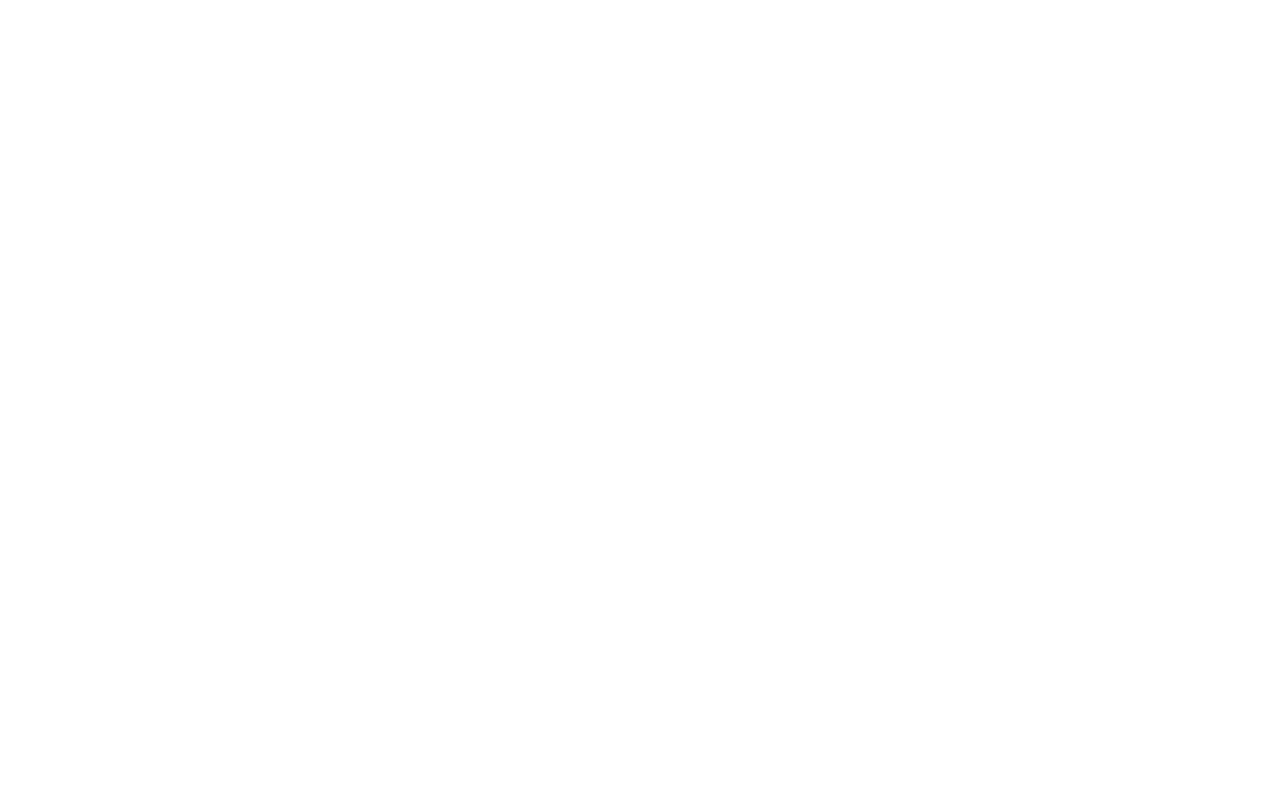
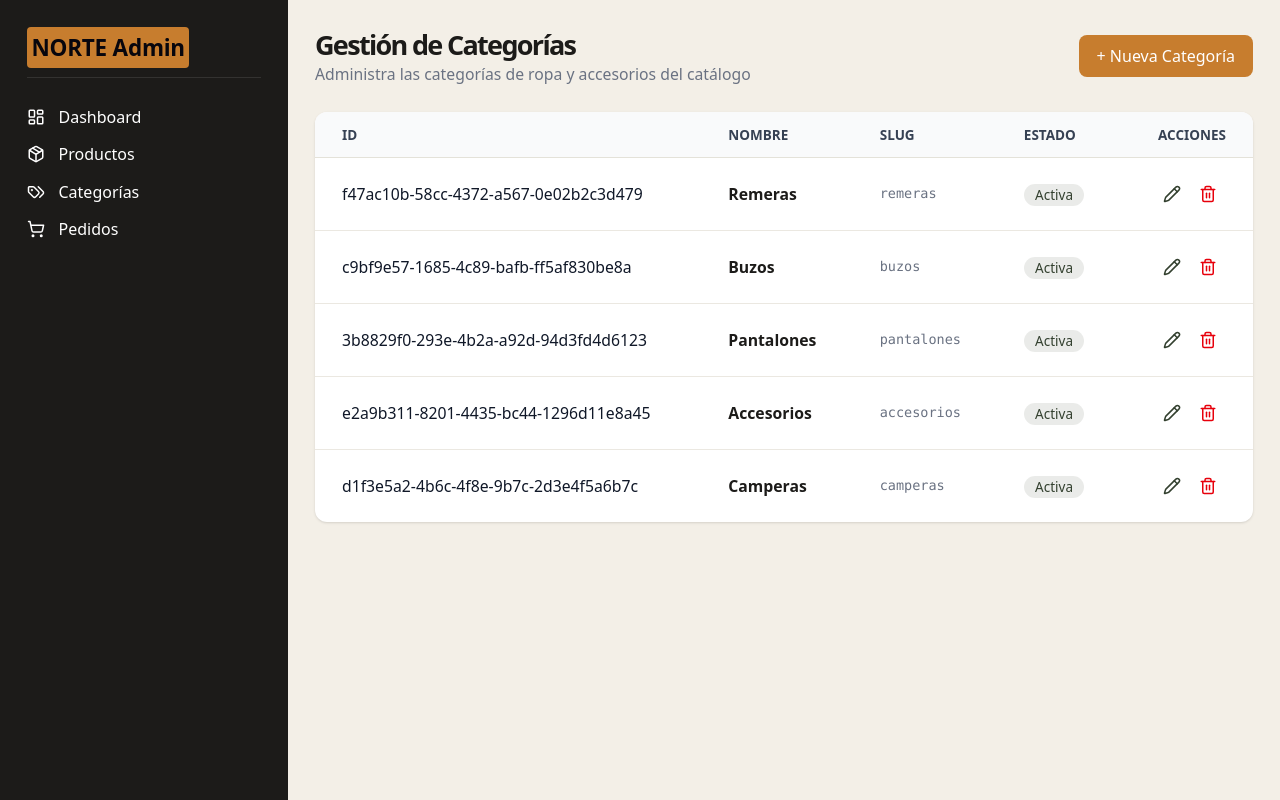
Before and after one commit to gaby28894178/NorteProget, a React (Vite) app in the folder frontend/: page /admin/categorias in a window 1280 px wide. Before the commit this address had no page. Built offline with nearby package versions, Linux system fonts and the light colour scheme; no server answers.

Commit message:
feat(frontend): CRUD de categorías en admin, router central y estilos

```diff
--- a/frontend/src/App.jsx
+++ b/frontend/src/App.jsx
@@ -1,39 +1,18 @@
-import { BrowserRouter, Routes, Route } from "react-router-dom";
+import { ToastContainer } from "react-toastify";
+import "react-toastify/dist/ReactToastify.css";
 
 import { CartProvider } from "./context/CartContext";
 import { AuthProvider } from "./context/AuthContext";
-
-import Home from "./pages/Home";
-import Catalogo from "./pages/Catalogo";
-import Producto from "./pages/Producto";
-import Checkout from "./pages/Checkout";
-import Login from "./pages/Login";
-import Pago from "./pages/Pago";
-import Confirmacion from "./pages/Confirmacion";
+import AppRouter from "./routes/AppRouter";
 
 function App() {
   return (
-    <BrowserRouter>
-      <AuthProvider>
-        <CartProvider>
-          <Routes>
-            <Route path="/" element={<Home />} />
-
-            <Route path="/catalogo" element={<Catalogo />} />
-
-            <Route path="/producto/:id" element={<Producto />} />
-
-            <Route path="/checkout" element={<Checkout />} />
-
-            <Route path="/login" element={<Login />} />
-
-            <Route path="/pago" element={<Pago />} />
-
-            <Route path="/confirmacion" element={<Confirmacion />} />
-          </Routes>
-        </CartProvider>
-      </AuthProvider>
-    </BrowserRouter>
+    <AuthProvider>
+      <CartProvider>
+        <AppRouter />
+        <ToastContainer position="top-right" autoClose={3000} />
+      </CartProvider>
+    </AuthProvider>
   );
 }
 
--- a/frontend/src/api/categoryApi.js
+++ b/frontend/src/api/categoryApi.js
@@ -1,5 +1,6 @@
 import axiosInstance from "./axiosConfig";
-
+import { generateSlug } from "../utils/slugUtils";
+import initialCategories from "../data/categories.json";
 // Usa datos mock en memoria mientras no exista el backend real.
 const USE_MOCK =
   import.meta.env.VITE_USE_MOCK === "true" || !import.meta.env.VITE_API_URL;
@@ -9,48 +10,25 @@
 
 const pickCategoryFields = (data) => ({
   name: data.name,
-  slug: data.slug,
+  slug: data.slug || generateSlug(data.name),
   is_active: data.is_active ?? true,
 });
 
 const extractList = (data) =>
   Array.isArray(data) ? data : (data?.data ?? data?.rows ?? []);
 
-// MockData para pruebas de Categorias
-let mockCategories = [
-  {
-    id: "f47ac10b-58cc-4372-a567-0e02b2c3d479",
-    name: "Remeras y Musculosas",
-    slug: "remeras-y-musculosas",
-    is_active: true,
-    created_at: "2026-08-01T10:00:00.000Z",
-    updated_at: "2026-08-01T10:00:00.000Z",
-  },
-  {
-    id: "c9bf9e57-1685-4c89-bafb-ff5af830be8a",
-    name: "Buzos y Camperas",
-    slug: "buzos-y-camperas",
-    is_active: true,
-    created_at: "2026-08-01T10:00:00.000Z",
-    updated_at: "2026-08-01T10:00:00.000Z",
-  },
-  {
-    id: "3b8829f0-293e-4b2a-a92d-94d3fd4d6123",
-    name: "Pantalones y Jeans",
-    slug: "pantalones-y-jeans",
-    is_active: true,
-    created_at: "2026-08-01T10:00:00.000Z",
-    updated_at: "2026-08-01T10:00:00.000Z",
-  },
-  {
-    id: "e2a9b311-8201-4435-bc44-1296d11e8a45",
-    name: "Accesorios de Diseño",
-    slug: "accesorios-de-diseno",
-    is_active: true,
-    created_at: "2026-08-01T10:00:00.000Z",
-    updated_at: "2026-08-01T10:00:00.000Z",
-  },
-];
+// Inicializamos mockCategories a partir del archivo en /data
+// Mantiene el estado en memoria para permitir altas/bajas/modificaciones en local.
+let mockCategories = Array.isArray(initialCategories)
+  ? initialCategories.map((cat, idx) => ({
+      id: cat.id ?? `cat-${idx + 1}`,
+      name: cat.name || cat.categoria || cat,
+      slug: cat.slug || generateSlug(cat.name || cat.categoria || cat),
+      is_active: cat.is_active ?? true,
+      created_at: cat.created_at || new Date().toISOString(),
+      updated_at: cat.updated_at || new Date().toISOString(),
+    }))
+  : [];
 
 const delay = (ms = 300) => new Promise((resolve) => setTimeout(resolve, ms));
 
@@ -85,8 +63,12 @@
     const updatedAt = new Date().toISOString();
     let updatedCategory = null;
     mockCategories = mockCategories.map((cat) => {
-      if (cat.id !== id) return cat;
-      updatedCategory = { ...cat, ...pickCategoryFields(categoryData), updated_at: updatedAt };
+      if (String(cat.id) !== String(id)) return cat;
+      updatedCategory = {
+        ...cat,
+        ...pickCategoryFields(categoryData),
+        updated_at: updatedAt,
+      };
       return updatedCategory;
     });
     return updatedCategory;
@@ -98,7 +80,9 @@
 export const deleteCategory = async (id) => {
   if (USE_MOCK) {
     await delay();
-    mockCategories = mockCategories.filter((cat) => cat.id !== id);
+    mockCategories = mockCategories.filter(
+      (cat) => String(cat.id) !== String(id),
+    );
     return { success: true };
   }
   const { data } = await axiosInstance.delete(`/categories/${id}`);
--- /dev/null
+++ b/frontend/src/data/categories.json
@@ -0,0 +1,42 @@
+[
+  {
+    "id": "f47ac10b-58cc-4372-a567-0e02b2c3d479",
+    "name": "Remeras",
+    "slug": "remeras",
+    "is_active": true,
+    "created_at": "2026-08-01T10:00:00.000Z",
+    "updated_at": "2026-08-01T10:00:00.000Z"
+  },
+  {
+    "id": "c9bf9e57-1685-4c89-bafb-ff5af830be8a",
+    "name": "Buzos",
+    "slug": "buzos",
+    "is_active": true,
+    "created_at": "2026-08-01T10:00:00.000Z",
+    "updated_at": "2026-08-01T10:00:00.000Z"
+  },
+  {
+    "id": "3b8829f0-293e-4b2a-a92d-94d3fd4d6123",
+    "name": "Pantalones",
+    "slug": "pantalones",
+    "is_active": true,
+    "created_at": "2026-08-01T10:00:00.000Z",
+    "updated_at": "2026-08-01T10:00:00.000Z"
+  },
+  {
+    "id": "e2a9b311-8201-4435-bc44-1296d11e8a45",
+    "name": "Accesorios",
+    "slug": "accesorios",
+    "is_active": true,
+    "created_at": "2026-08-01T10:00:00.000Z",
+    "updated_at": "2026-08-01T10:00:00.000Z"
+  },
+  {
+    "id": "d1f3e5a2-4b6c-4f8e-9b7c-2d3e4f5a6b7c",
+    "name": "Camperas",
+    "slug": "camperas",
+    "is_active": true,
+    "created_at": "2026-08-01T10:00:00.000Z",
+    "updated_at": "2026-08-01T10:00:00.000Z"
+  }
+]
--- a/frontend/src/index.css
+++ b/frontend/src/index.css
@@ -1,3 +1,4 @@
+@import "tailwindcss";
 
 :root {
   --text: #6b6375;
@@ -31,10 +32,12 @@
 /* Carga la paleta definida en tailwind.config.js (config JS legacy de v4) */
 @config "../tailwind.config.js";
 
+@layer base {
   body {
     margin: 0;
     background-color: #f3efe7;
     color: #1c1b19;
+  }
 }
 
 #root {
@@ -45,6 +48,9 @@
   box-sizing: border-box;
 }
 
+/* Estas reglas van en @layer components para que las utilidades de Tailwind
+   (text-2xl, font-bold, etc.) puedan sobreescribirlas (por ejemplo en el admin). */
+@layer components {
   h1,
   h2 {
     font-family: var(--heading);
@@ -64,6 +70,7 @@
     letter-spacing: -0.24px;
     margin: 0 0 8px;
   }
+}
 
 p {
   margin: 0;
@@ -82,6 +89,7 @@
     font-size: 16px;
   }
 
+  @layer components {
     h1 {
       font-size: 36px;
       margin: 20px 0;
@@ -91,3 +99,4 @@
       font-size: 20px;
     }
   }
+}
--- a/frontend/src/layouts/AdminLayout.jsx
+++ b/frontend/src/layouts/AdminLayout.jsx
@@ -9,13 +9,15 @@
   LuX,
 } from "react-icons/lu";
 
+import "./admin.css";
+
 export default function AdminLayout() {
   const [isSidebarOpen, setIsSidebarOpen] = useState(false);
 
   const closeSidebar = () => setIsSidebarOpen(false);
 
   return (
-    <div className="flex min-h-screen bg-norte-bg">
+    <div className="admin-root flex min-h-screen bg-norte-bg">
       {/* Overlay para el drawer en móvil */}
       <div
         className={`fixed inset-0 z-40 bg-black bg-opacity-50 transition-opacity lg:hidden ${
@@ -31,7 +33,9 @@
         }`}
       >
         <div className="flex items-center justify-between border-b border-white/10 pb-2">
-          <h2 className="text-xl font-bold">NORTE Admin</h2>
+          <h2 className="bg-norte-mustard text-xl font-bold p-1 rounded-sm">
+            NORTE Admin
+          </h2>
           <button
             onClick={closeSidebar}
             className="lg:hidden text-norte-mustard hover:text-white"
--- /dev/null
+++ b/frontend/src/layouts/admin.css
@@ -0,0 +1,31 @@
+/* Aísla el panel admin de los estilos globales de la plantilla (index.css / globals.css)
+   que llegan por el merge y rompen el diseño del admin.
+   Este archivo es específico del admin y no afecta a las páginas públicas. */
+
+.admin-root {
+  font-family: ui-sans-serif, system-ui, "Segoe UI", Roboto, "Helvetica Neue",
+    Arial, sans-serif;
+  font-size: 16px;
+  line-height: 1.5;
+  letter-spacing: normal;
+  color: #1c1b19;
+}
+
+/* La plantilla limita #root a 1126px centrados; el admin debe ocupar todo el ancho. */
+#root:has(.admin-root) {
+  width: auto;
+  max-width: none;
+  margin: 0;
+}
+
+/* Neutraliza el margin/fuente que la plantilla fuerza en títulos, sin pisar
+   las utilidades de Tailwind (text-2xl, font-bold, text-norte-dark, etc.). */
+.admin-root h1,
+.admin-root h2,
+.admin-root h3,
+.admin-root h4,
+.admin-root h5,
+.admin-root h6 {
+  margin: 0;
+  font-family: inherit;
+}
--- a/frontend/src/main.jsx
+++ b/frontend/src/main.jsx
@@ -1,5 +1,3 @@
-
-
 import React from "react";
 import ReactDOM from "react-dom/client";
 import App from "./App.jsx";
@@ -10,5 +8,5 @@
 ReactDOM.createRoot(document.getElementById("root")).render(
   <React.StrictMode>
     <App />
-  </React.StrictMode>
+  </React.StrictMode>,
 );
--- a/frontend/src/styles/globals.css
+++ b/frontend/src/styles/globals.css
@@ -1,5 +1,13 @@
 @import "./variables.css";
 
+/* ================================
+   RESET Y ESTILOS BASE
+   ================================
+   Van en @layer base para que las utilidades de Tailwind (p-6, px-6, mb-4, etc.)
+   puedan sobreescribirlos (necesario en el admin, que se estila con utilidades).
+   Las páginas públicas no cambian: sus estilos por clase siguen ganando. */
+
+@layer base {
   * {
     margin: 0;
     padding: 0;
@@ -17,54 +25,25 @@
     line-height: 1.6;
   }
 
-/* ================================
-   CONTENEDOR GENERAL
-   ================================ */
-
-.container {
-  width: min(1200px, 90%);
-  margin: 0 auto;
-}
-
-/* ================================
-   LINKS
-   ================================ */
-
   a {
     color: inherit;
     text-decoration: none;
   }
 
-/* ================================
-   BOTONES
-   ================================ */
-
   button {
     font-family: inherit;
   }
-
-/* ================================
-   IMÁGENES
-   ================================ */
 
   img {
     max-width: 100%;
     display: block;
   }
 
-/* ================================
-   FORMULARIOS
-   ================================ */
-
   input,
   select,
   textarea {
     font-family: inherit;
   }
-
-/* ================================
-   TITULOS
-   ================================ */
 
   h1,
   h2,
@@ -75,11 +54,17 @@
     line-height: 1.2;
   }
 
-/* ================================
-   LISTAS
-   ================================ */
-
   ul,
   ol {
     list-style: none;
   }
+}
+
+/* ================================
+   CONTENEDOR GENERAL
+   ================================ */
+
+.container {
+  width: min(1200px, 90%);
+  margin: 0 auto;
+}
```
Also changed, not shown: frontend/src/routes/AppRouter.jsx (+23 -9 lines). Lines whose indentation alone changed are shown as unchanged.
